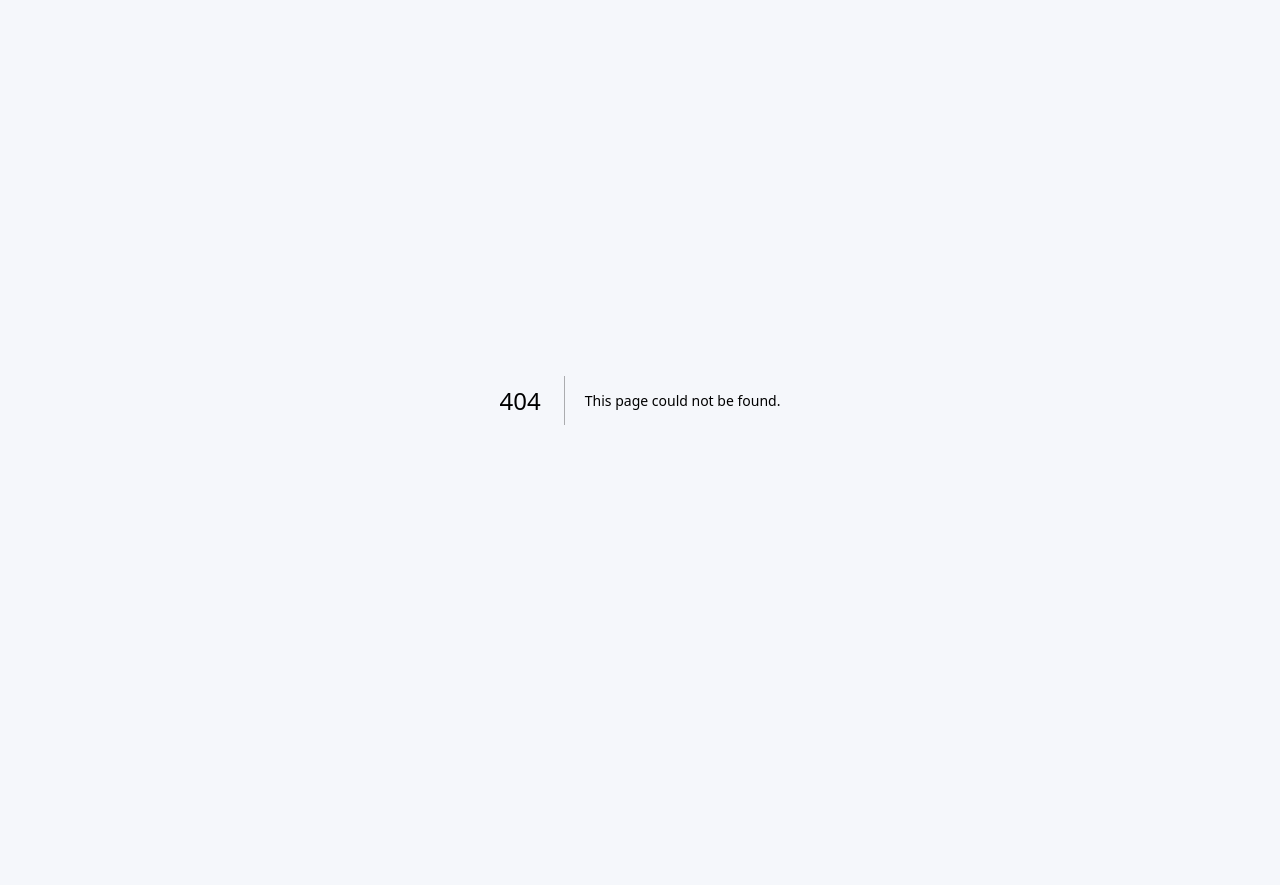
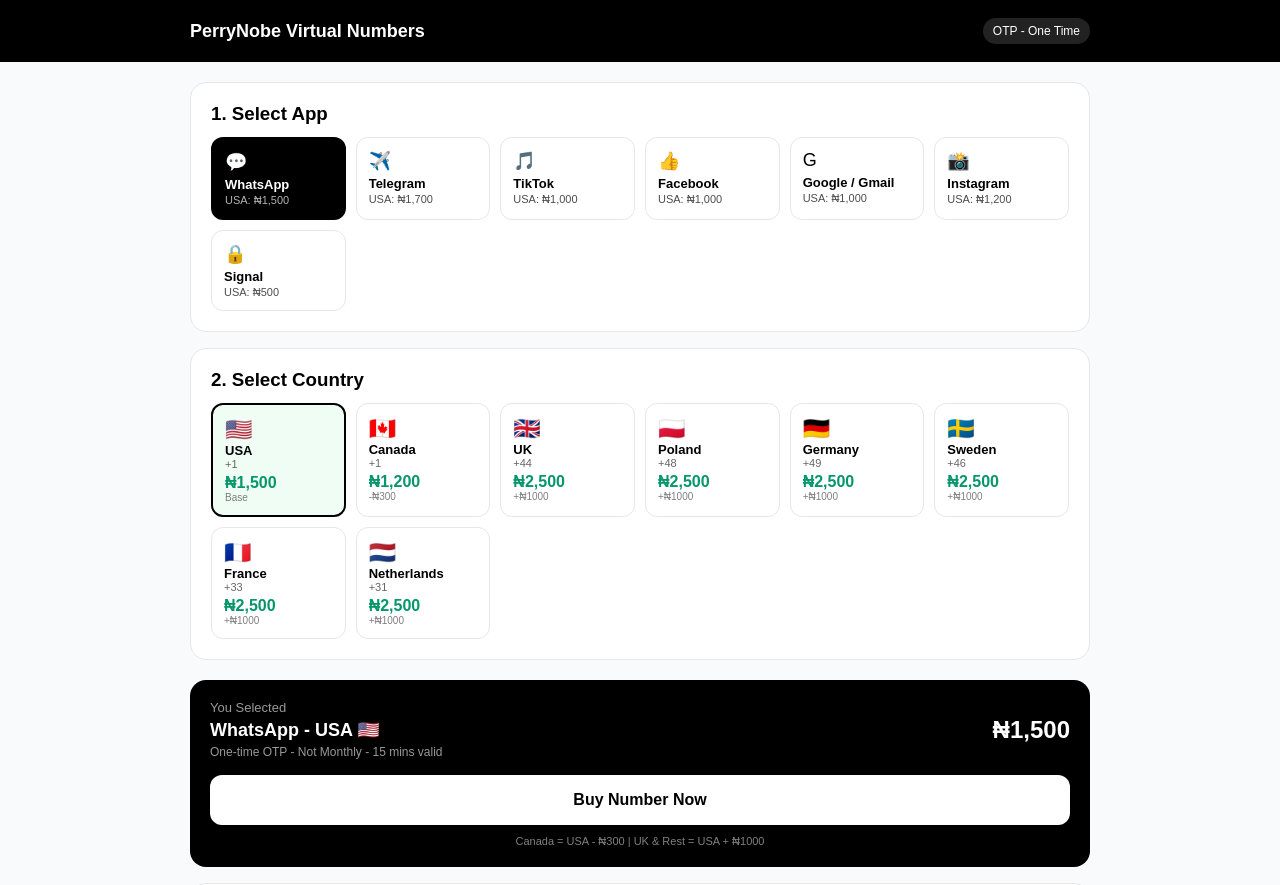
Before and after one commit to perrynobsmsdeliver/perrynobesms, a Next.js app: page / in a window 1280 px wide. Before the commit this address had no page. Shown: the top 885 px of the page. Before the commit the page ends 800 px from the top, so only its background shows below. Built offline with nearby package versions, Linux system fonts and the light colour scheme.

Commit message:
Add initial page layout with app and country selection

```diff
--- /dev/null
+++ b/app/page.tsx
@@ -0,0 +1,138 @@
+"use client";
+import { useState } from "react";
+
+const BASE_PRICES: any = {
+  whatsapp: 1500,
+  telegram: 1700,
+  tiktok: 1000,
+  facebook: 1000,
+  google: 1000,
+  instagram: 1200,
+  signal: 500,
+};
+
+const APPS = [
+  { id: "whatsapp", name: "WhatsApp", icon: "💬" },
+  { id: "telegram", name: "Telegram", icon: "✈️" },
+  { id: "tiktok", name: "TikTok", icon: "🎵" },
+  { id: "facebook", name: "Facebook", icon: "👍" },
+  { id: "google", name: "Google / Gmail", icon: "G" },
+  { id: "instagram", name: "Instagram", icon: "📸" },
+  { id: "signal", name: "Signal", icon: "🔒" },
+];
+
+const COUNTRIES = [
+  { id: "usa", name: "USA", flag: "🇺🇸", code: "+1", type: "usa" },
+  { id: "canada", name: "Canada", flag: "🇨🇦", code: "+1", type: "canada" },
+  { id: "uk", name: "UK", flag: "🇬🇧", code: "+44", type: "uk" },
+  { id: "poland", name: "Poland", flag: "🇵🇱", code: "+48", type: "rest" },
+  { id: "germany", name: "Germany", flag: "🇩🇪", code: "+49", type: "rest" },
+  { id: "sweden", name: "Sweden", flag: "🇸🇪", code: "+46", type: "rest" },
+  { id: "france", name: "France", flag: "🇫🇷", code: "+33", type: "rest" },
+  { id: "netherlands", name: "Netherlands", flag: "🇳🇱", code: "+31", type: "rest" },
+];
+
+function getPrice(appId: string, countryType: string){
+  const base = BASE_PRICES[appId] || 1000;
+  if(countryType === "usa") return base;
+  if(countryType === "canada") return base - 300;
+  return base + 1000; // uk and rest
+}
+
+export default function Home(){
+  const [selectedApp, setSelectedApp] = useState("whatsapp");
+  const [selectedCountry, setSelectedCountry] = useState("usa");
+
+  const countryObj = COUNTRIES.find(c=>c.id===selectedCountry);
+  const finalPrice = getPrice(selectedApp, countryObj?.type || "usa");
+
+  return (
+    <div style={{minHeight:'100vh', background:'#f8fafc', fontFamily:'sans-serif'}}>
+      <header style={{background:'black', color:'white', padding:'18px 20px', position:'sticky', top:0, zIndex:10}}>
+        <div style={{maxWidth:900, margin:'0 auto', display:'flex', justifyContent:'space-between', alignItems:'center'}}>
+          <h1 style={{margin:0, fontSize:18, fontWeight:900}}>PerryNobe Virtual Numbers</h1>
+          <span style={{fontSize:12, background:'#222', padding:'6px 10px', borderRadius:20}}>OTP - One Time</span>
+        </div>
+      </header>
+
+      <div style={{maxWidth:900, margin:'0 auto', padding:20}}>
+
+        <div style={{background:'white', borderRadius:16, padding:20, border:'1px solid #e5e7eb'}}>
+          <h3 style={{margin:'0 0 12px 0'}}>1. Select App</h3>
+          <div style={{display:'grid', gridTemplateColumns:'repeat(auto-fill, minmax(130px, 1fr))', gap:10}}>
+            {APPS.map(app=>{
+              const isActive = selectedApp===app.id;
+              return (
+                <div key={app.id} onClick={()=>setSelectedApp(app.id)}
+                style={{border: isActive?'2px solid black':'1px solid #e5e7eb', borderRadius:12, padding:12, cursor:'pointer', background: isActive?'black':'white', color: isActive?'white':'black'}}>
+                  <div style={{fontSize:18}}>{app.icon}</div>
+                  <div style={{fontWeight:700, fontSize:13, marginTop:4}}>{app.name}</div>
+                  <div style={{fontSize:11, opacity:0.7, marginTop:2}}>USA: ₦{BASE_PRICES[app.id].toLocaleString()}</div>
+                </div>
+              )
+            })}
+          </div>
+        </div>
+
+        <div style={{background:'white', borderRadius:16, padding:20, border:'1px solid #e5e7eb', marginTop:16}}>
+          <h3 style={{margin:'0 0 12px 0'}}>2. Select Country</h3>
+          <div style={{display:'grid', gridTemplateColumns:'repeat(auto-fill, minmax(130px, 1fr))', gap:10}}>
+            {COUNTRIES.map(c=>{
+              const isActive = selectedCountry===c.id;
+              const price = getPrice(selectedApp, c.type);
+              return (
+                <div key={c.id} onClick={()=>setSelectedCountry(c.id)}
+                style={{border: isActive?'2px solid black':'1px solid #e5e7eb', borderRadius:12, padding:12, cursor:'pointer', background: isActive?'#f0fdf4':'white'}}>
+                  <div style={{fontSize:22}}>{c.flag}</div>
+                  <div style={{fontWeight:700, fontSize:13}}>{c.name}</div>
+                  <div style={{fontSize:11, opacity:0.6}}>{c.code}</div>
+                  <div style={{fontWeight:900, color:'#059669', marginTop:4}}>₦{price.toLocaleString()}</div>
+                  <div style={{fontSize:10, opacity:0.5}}>{c.type==='usa'?'Base': c.type==='canada'?'-₦300':' +₦1000'}</div>
+                </div>
+              )
+            })}
+          </div>
+        </div>
+
+        <div style={{background:'black', color:'white', borderRadius:16, padding:20, marginTop:20}}>
+          <div style={{display:'flex', justifyContent:'space-between', alignItems:'center'}}>
+            <div>
+              <div style={{fontSize:13, opacity:0.6}}>You Selected</div>
+              <div style={{fontWeight:900, fontSize:18, marginTop:4}}>{APPS.find(a=>a.id===selectedApp)?.name} - {countryObj?.name} {countryObj?.flag}</div>
+              <div style={{fontSize:12, opacity:0.6, marginTop:4}}>One-time OTP - Not Monthly - 15 mins valid</div>
+            </div>
+            <div style={{textAlign:'right'}}>
+              <div style={{fontSize:24, fontWeight:900}}>₦{finalPrice.toLocaleString()}</div>
+            </div>
+          </div>
+          <button style={{width:'100%', marginTop:16, background:'white', color:'black', border:0, padding:16, borderRadius:12, fontWeight:900, fontSize:16}}>
+            Buy Number Now
+          </button>
+          <div style={{fontSize:11, opacity:0.5, textAlign:'center', marginTop:10}}>
+            Canada = USA - ₦300 | UK & Rest = USA + ₦1000
+          </div>
+        </div>
+
+        <div style={{background:'white', borderRadius:16, padding:16, border:'1px solid #e5e7eb', marginTop:16}}>
+          <h4 style={{margin:0}}>Your Formal Price Table</h4>
+          <div style={{overflowX:'auto', marginTop:10}}>
+            <table style={{width:'100%', fontSize:12, borderCollapse:'collapse'}}>
+              <thead><tr style={{background:'#f9fafb'}}><th style={{textAlign:'left', padding:8}}>App</th><th>USA</th><th>Canada</th><th>UK/Rest</th></tr></thead>
+              <tbody>
+                {APPS.map(app=>(
+                  <tr key={app.id} style={{borderTop:'1px solid #f3f4f6'}}>
+                    <td style={{padding:8, fontWeight:700}}>{app.name}</td>
+                    <td style={{padding:8, textAlign:'center'}}>₦{BASE_PRICES[app.id]}</td>
+                    <td style={{padding:8, textAlign:'center'}}>₦{BASE_PRICES[app.id]-300}</td>
+                    <td style={{padding:8, textAlign:'center'}}>₦{BASE_PRICES[app.id]+1000}</td>
+                  </tr>
+                ))}
+              </tbody>
+            </table>
+          </div>
+        </div>
+
+      </div>
+    </div>
+  )
+}
```
